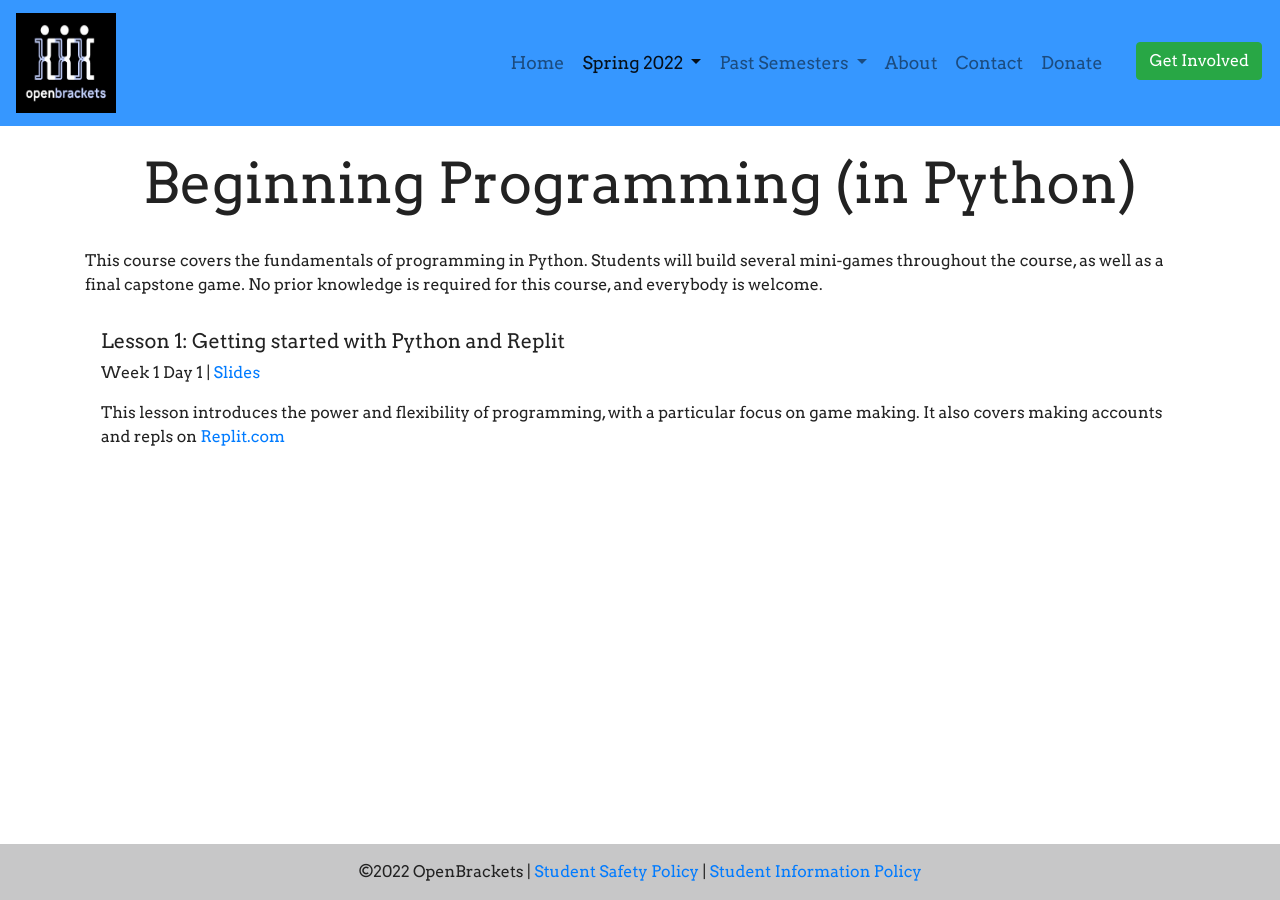
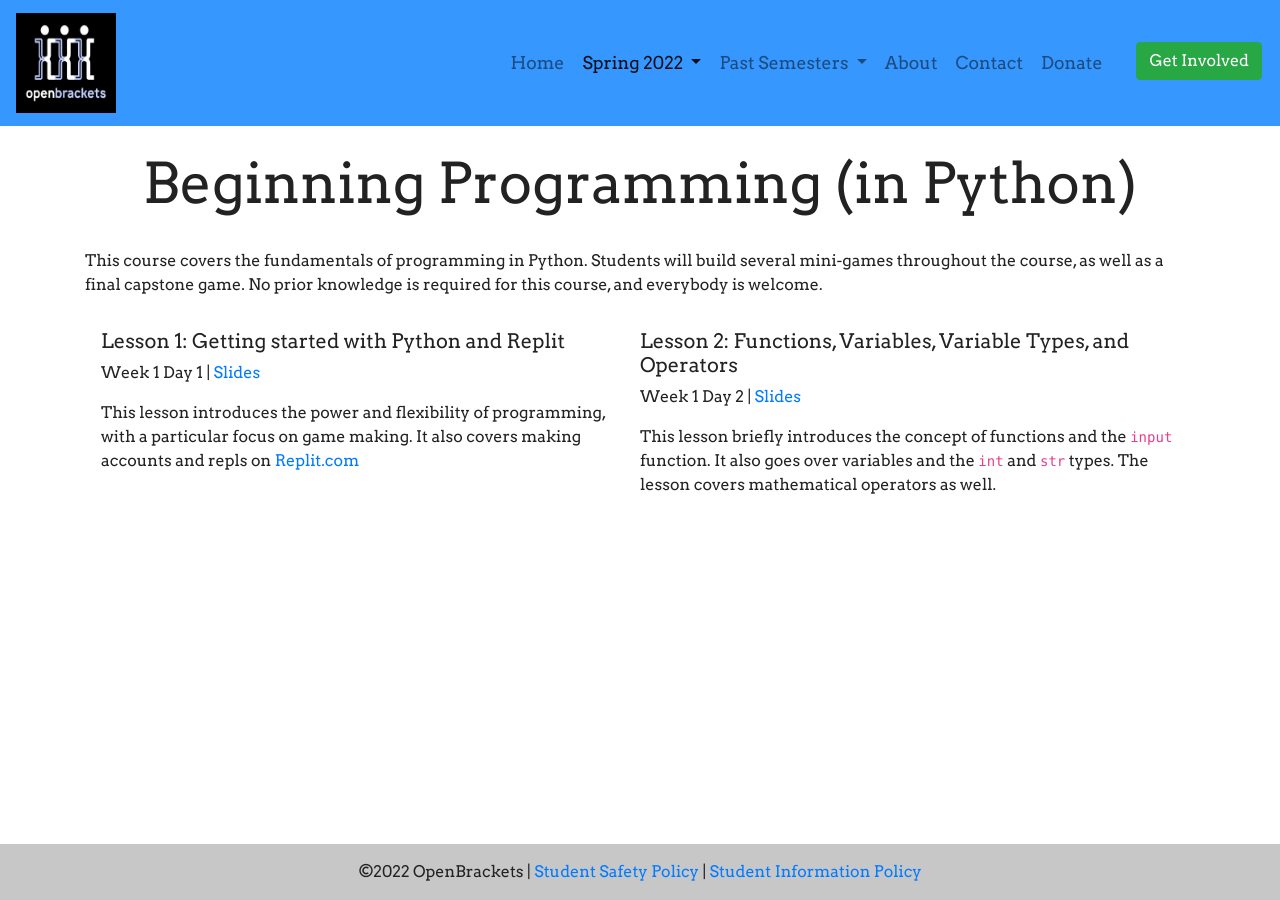
Before and after one commit to qpwoeirut/OpenBrackets-website, a Jekyll site: the page built from spring2022/beginningPython.html, in a window 1280 px wide. Built offline with Jekyll 4.4.1, drawn with Linux system fonts in a browser that asks for light colours.

Commit message:
add link and description of BPP W1D2

```diff
--- a/spring2022/beginningPython.html
+++ b/spring2022/beginningPython.html
@@ -25,4 +25,15 @@ navbarHighlight: spring2022
         </p>
         <br>
     </div>
+    <div class="media-body">
+        <h5 class="mt-0">Lesson 2: Functions, Variables, Variable Types, and Operators </h5>
+        <p>Week 1 Day 2 | <a
+                href="https://docs.google.com/presentation/d/1_bjupHjuQxez_wm-_tYnfczCEKx_JFLkRMHiko_-DN4/edit"
+                target="_blank">Slides</a></p>
+        <p>This lesson briefly introduces the concept of functions and the <code>input</code> function. It also goes
+            over variables and the <code>int</code> and <code>str</code> types. The lesson covers mathematical operators
+            as well.
+        </p>
+        <br>
+    </div>
 </div>
```
